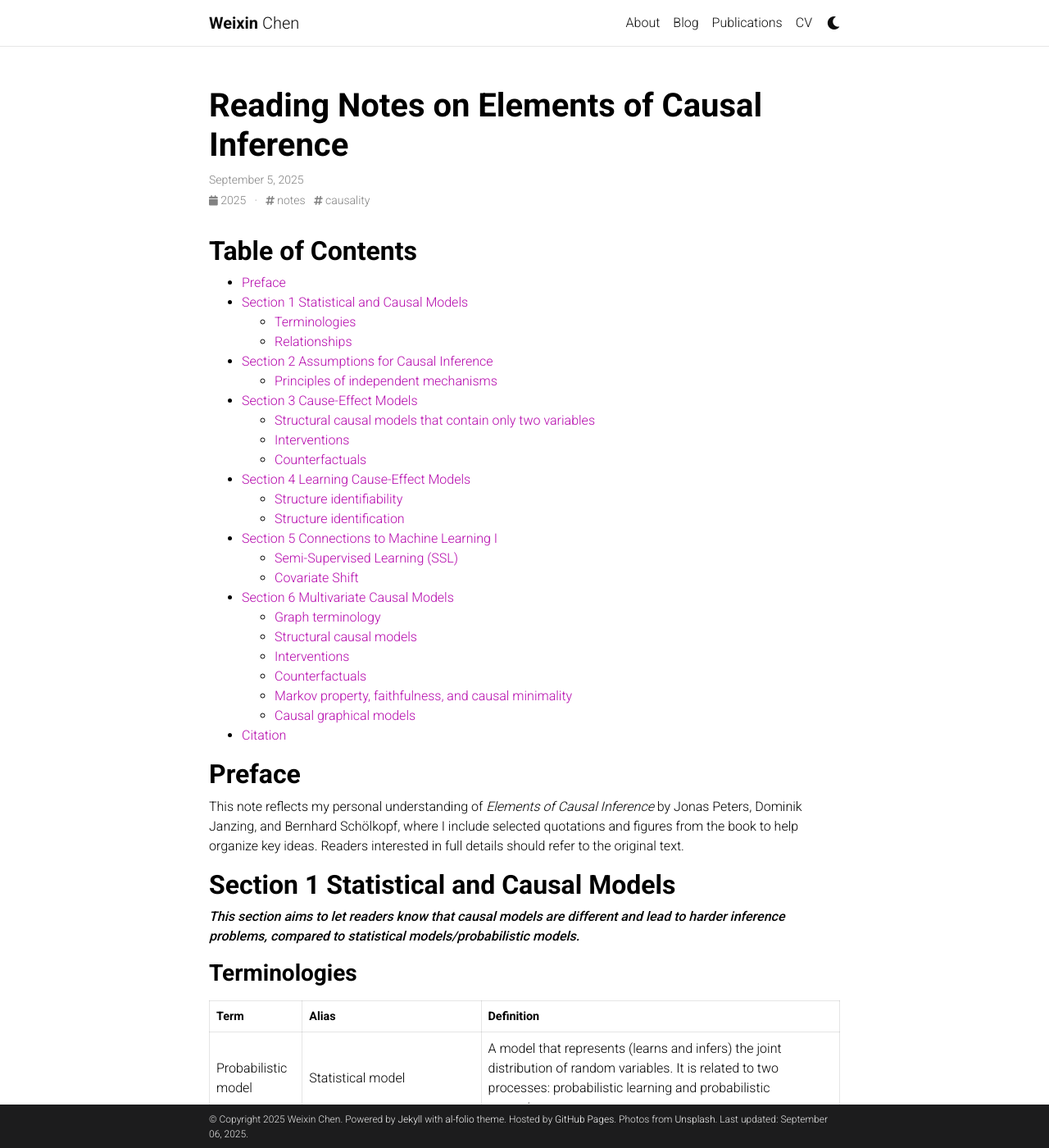
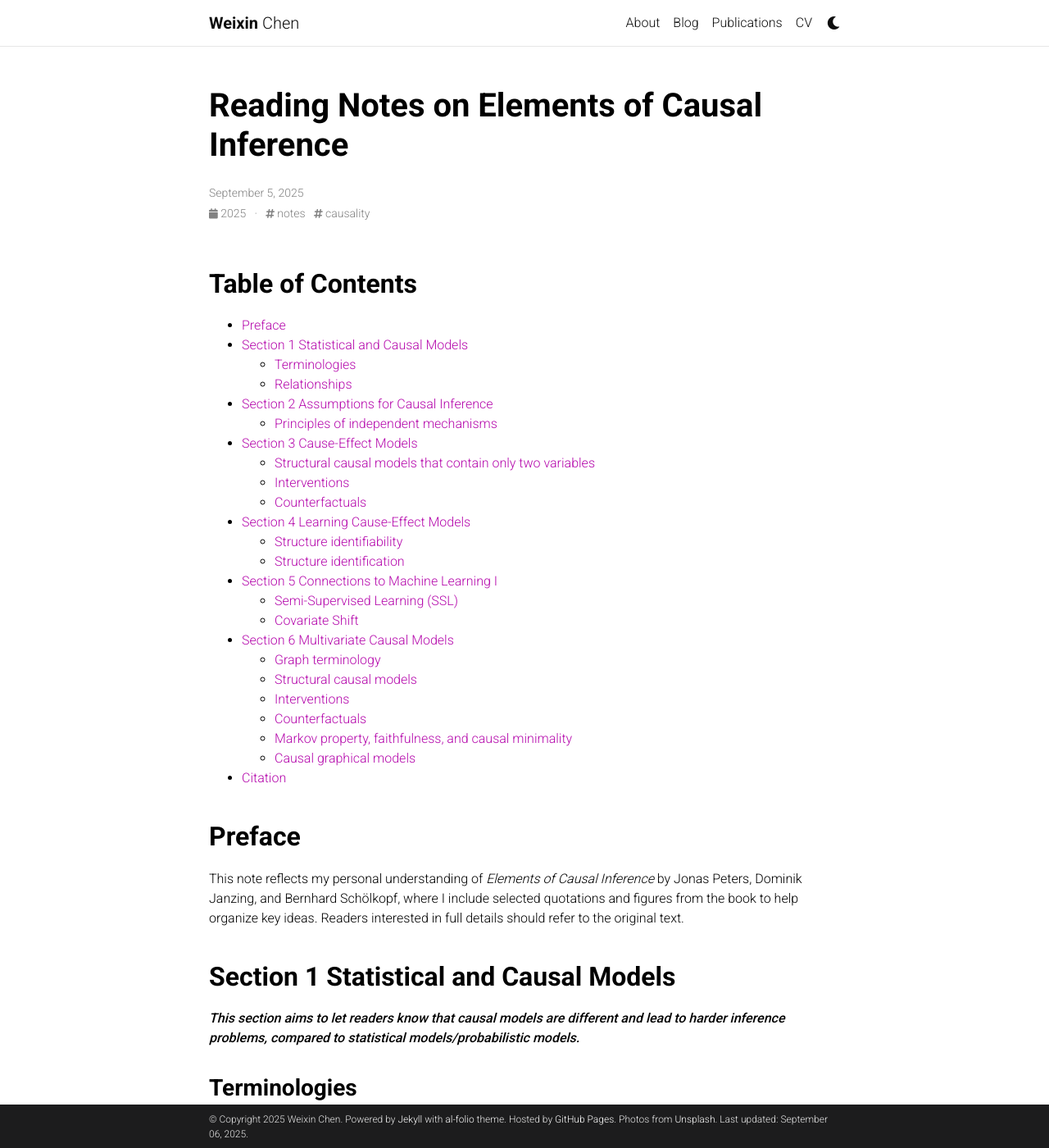
Before and after one commit to chenweixin107/chenweixin107.github.io, a Jekyll site: the page built from _posts/2025-09-05-causal-inference-notes.md, in a window 1280 px wide and 1400 px high. Shown: the whole window at 82% size. Built offline with Jekyll 4.4.1, drawn with Linux system fonts in a browser that asks for light colours; full-size pictures stand in for the smaller copies a plugin makes; comment, search, counter and statistics services are not loaded; a style sheet for code colours, icons or effects is not loaded.

Commit message:
Update _base.scss

```diff
--- a/_sass/_base.scss
+++ b/_sass/_base.scss
@@ -8,9 +8,32 @@ p, h1, h2, h3, h4, h5, h6, em, div, li, span, strong {
   color: var(--global-text-color);
 }
 
-// Make all headings bold
+// Make all headings bold with proper spacing
 h1, h2, h3, h4, h5, h6 {
   font-weight: bold;
+  margin-top: 2rem;
+  margin-bottom: 1rem;
+}
+
+// Adjust spacing for different heading levels
+h1 {
+  margin-top: 3rem;
+  margin-bottom: 1.5rem;
+}
+
+h2 {
+  margin-top: 2.5rem;
+  margin-bottom: 1.25rem;
+}
+
+h3 {
+  margin-top: 2rem;
+  margin-bottom: 1rem;
+}
+
+h4, h5, h6 {
+  margin-top: 1.5rem;
+  margin-bottom: 0.75rem;
 }
 
 hr {
```
